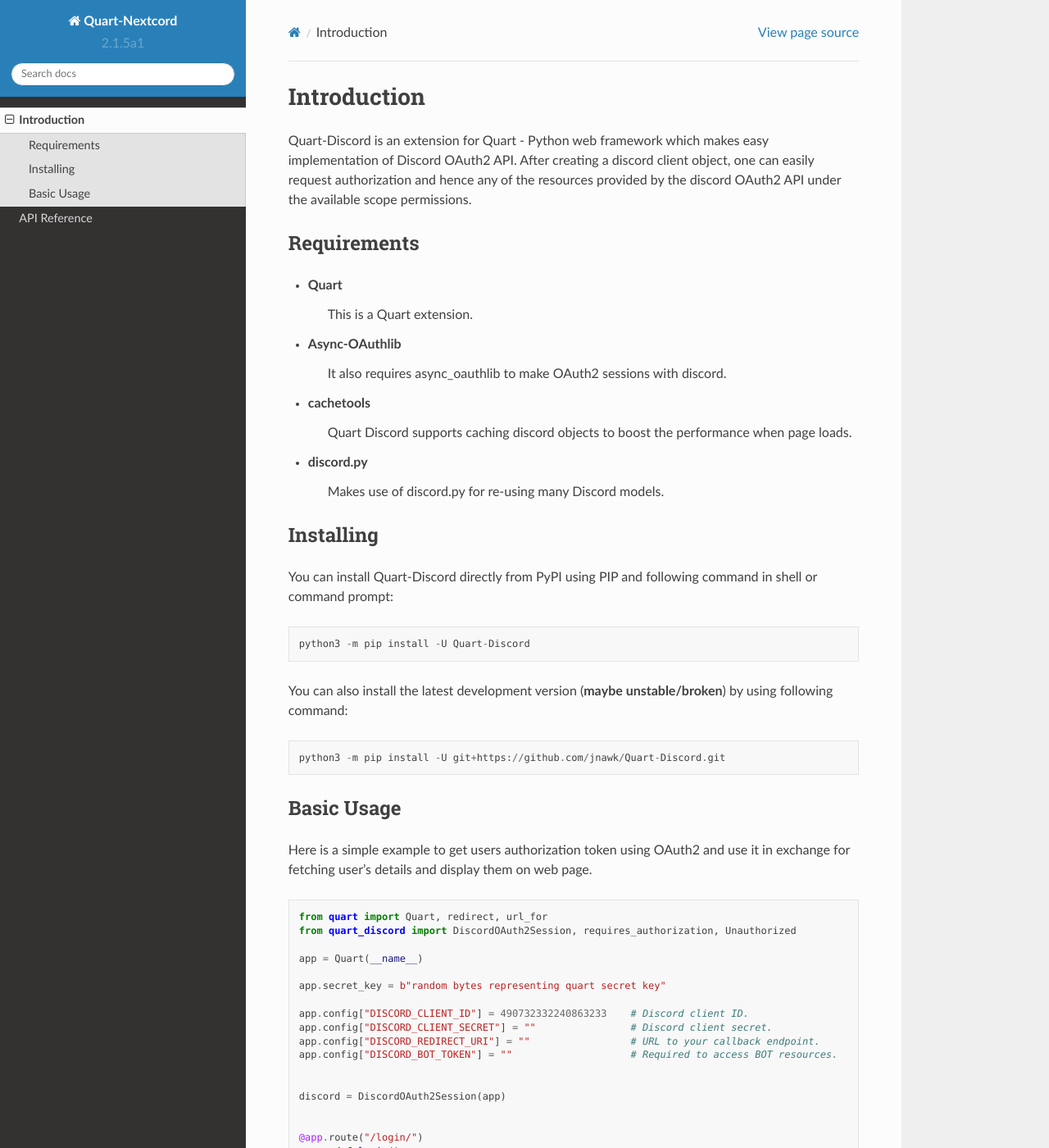
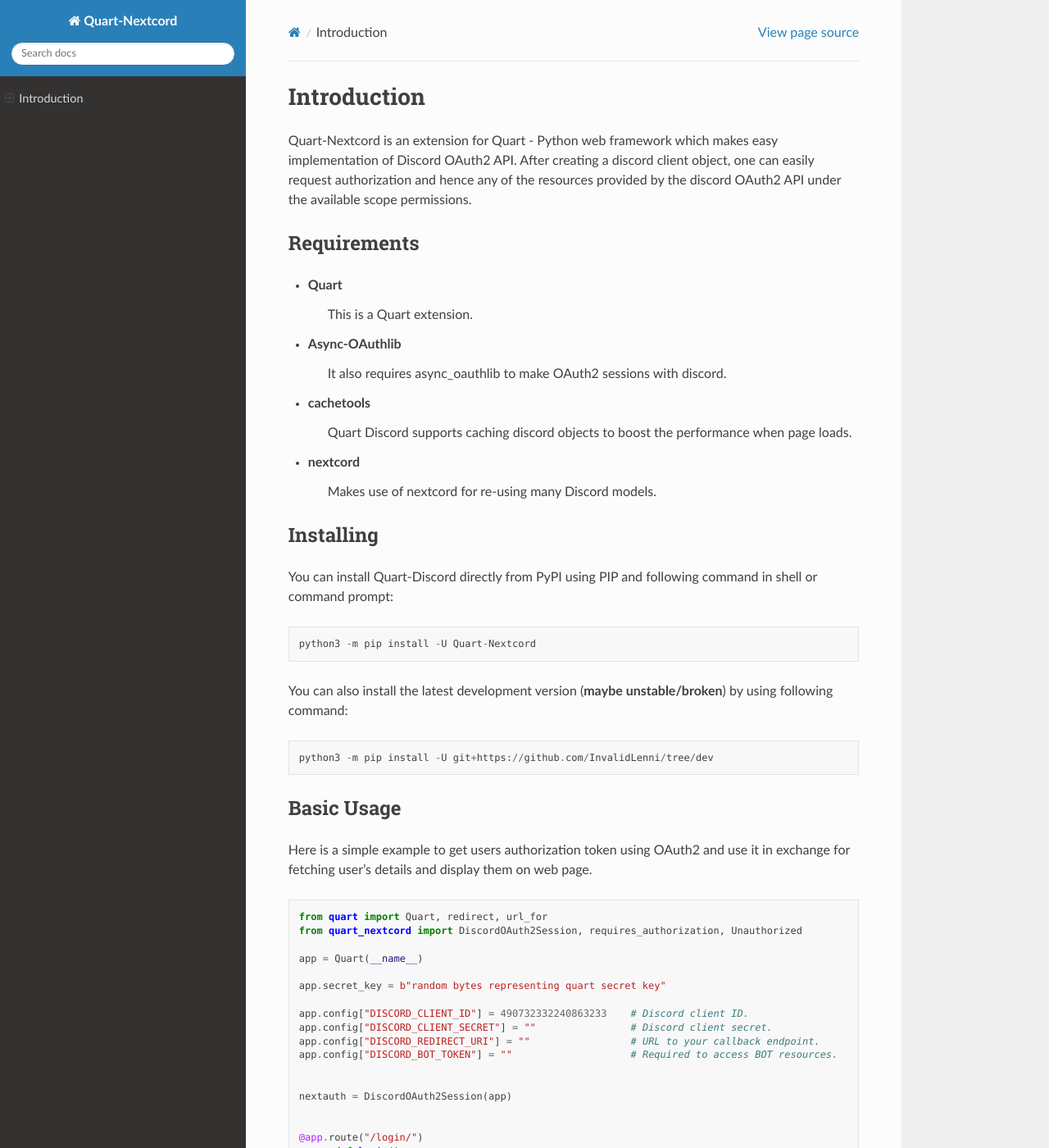
Before and after one commit to InvalidLenni/Quart-Nextcord, a Sphinx documentation site: the page built from docs/introduction.rst, in a window 1280 px wide and 1400 px high. Shown: the whole window at 82% size. Built offline with Sphinx 7.4.7 and the Read the Docs theme 2.0.0, drawn with Linux system fonts in a browser that asks for light colours; some of the changed text lies outside the part shown.

Commit message:
Add files via upload

```diff
--- a/docs/conf.py
+++ b/docs/conf.py
@@ -2,7 +2,7 @@
 #
 # This file only contains a selection of the most common options. For a full
 # list see the documentation:
-# http://www.sphinx-doc.org/en/master/config
+# https://www.sphinx-doc.org/en/master/usage/configuration.html
 
 # -- Path setup --------------------------------------------------------------
 
@@ -13,9 +13,9 @@
 import os
 import re
 import sys
+
 sys.path.insert(0, os.path.abspath('..'))
 sys.path.append('../quart_nextcord/')
-
 
 # -- Project information -----------------------------------------------------
 
@@ -25,11 +25,8 @@
 
 with open('../quart_nextcord/__init__.py') as f:
     ver = re.search(r'^__version__\s*=\s*[\'"]([^\'"]*)[\'"]', f.read(), re.MULTILINE).group(1)
-# The short X.Y version
-version = ver
 # The full version, including alpha/beta/rc tags
 release = ver
-
 
 # -- General configuration ---------------------------------------------------
 
@@ -42,12 +39,11 @@
     'sphinx.ext.intersphinx',
     'sphinx.ext.coverage',
     'sphinx.ext.viewcode',
-    'sphinx_rtd_theme',
 ]
 
 intersphinx_mapping = {
     'python': ('https://docs.python.org/3', None),
-    'discord': ('https://discordpy.readthedocs.io/en/latest/', None),
+    'nextcord': ('https://docs.nextcord.dev/en/latest/', None),
     'quart': ('https://pgjones.gitlab.io/quart/', None),
     'cachetools': ('https://cachetools.readthedocs.io/en/stable/', None),
     'async_oauthlib': ('https://async-oauthlib.readthedocs.io/en/latest/', None)
@@ -59,8 +55,7 @@
 # List of patterns, relative to source directory, that match files and
 # directories to ignore when looking for source files.
 # This pattern also affects html_static_path and html_extra_path.
-exclude_patterns = ['_build', 'Thumbs.db', '.DS_Store']
-
+exclude_patterns = []
 
 # -- Options for HTML output -------------------------------------------------
 
--- a/docs/introduction.rst
+++ b/docs/introduction.rst
@@ -5,7 +5,7 @@
 Introduction
 ============
 
-Quart-Discord is an extension for Quart - Python web framework which
+Quart-Nextcord is an extension for Quart - Python web framework which
 makes easy implementation of Discord OAuth2 API. After creating a discord
 client object, one can easily request authorization and hence any of the
 resources provided by the discord OAuth2 API under the available scope
@@ -23,8 +23,8 @@
 - **cachetools**
     Quart Discord supports caching discord objects to boost the performance when page loads.
 
-- **discord.py**
-    Makes use of discord.py for re-using many Discord models.
+- **nextcord**
+    Makes use of nextcord for re-using many Discord models.
 
 Installing
 ----------
@@ -32,12 +32,12 @@
 You can install Quart-Discord directly from PyPI using PIP and following command
 in shell or command prompt: ::
 
-    python3 -m pip install -U Quart-Discord
+    python3 -m pip install -U Quart-Nextcord
 
 You can also install the latest development version (**maybe unstable/broken**) by
 using following command: ::
 
-    python3 -m pip install -U git+https://github.com/jnawk/Quart-Discord.git
+    python3 -m pip install -U git+https://github.com/InvalidLenni/tree/dev
 
 
 Basic Usage
@@ -49,7 +49,7 @@
 .. code-block:: python3
 
     from quart import Quart, redirect, url_for
-    from quart_discord import DiscordOAuth2Session, requires_authorization, Unauthorized
+    from quart_nextcord import DiscordOAuth2Session, requires_authorization, Unauthorized
 
     app = Quart(__name__)
 
@@ -61,17 +61,17 @@
     app.config["DISCORD_BOT_TOKEN"] = ""                    # Required to access BOT resources.
 
 
-    discord = DiscordOAuth2Session(app)
+    nextauth = DiscordOAuth2Session(app)
 
 
     @app.route("/login/")
     async def login():
-        return await discord.create_session()
+        return await nextauth.create_session()
 
 
     @app.route("/callback/")
     async def callback():
-        await discord.callback()
+        await nextauth.callback()
         return redirect(url_for(".me"))
 
 
@@ -83,7 +83,7 @@
     @app.route("/me/")
     @requires_authorization
     async def me():
-        user = await discord.fetch_user()
+        user = await nextauth.fetch_user()
         return f"""
         <html>
             <head>
```
Also changed, not shown: docs/api.rst (+12 -12 lines), docs/index.rst (+8 -25 lines).
